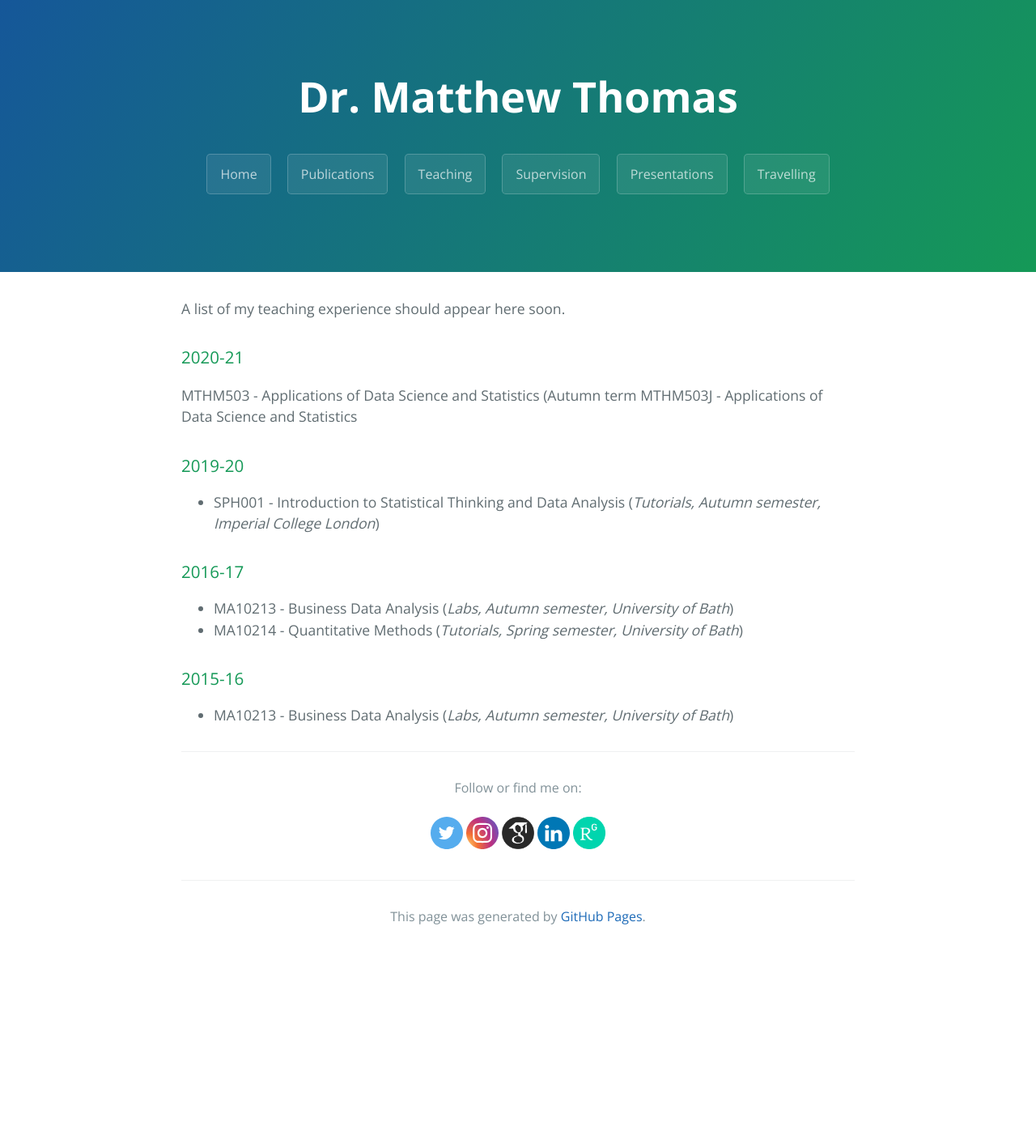
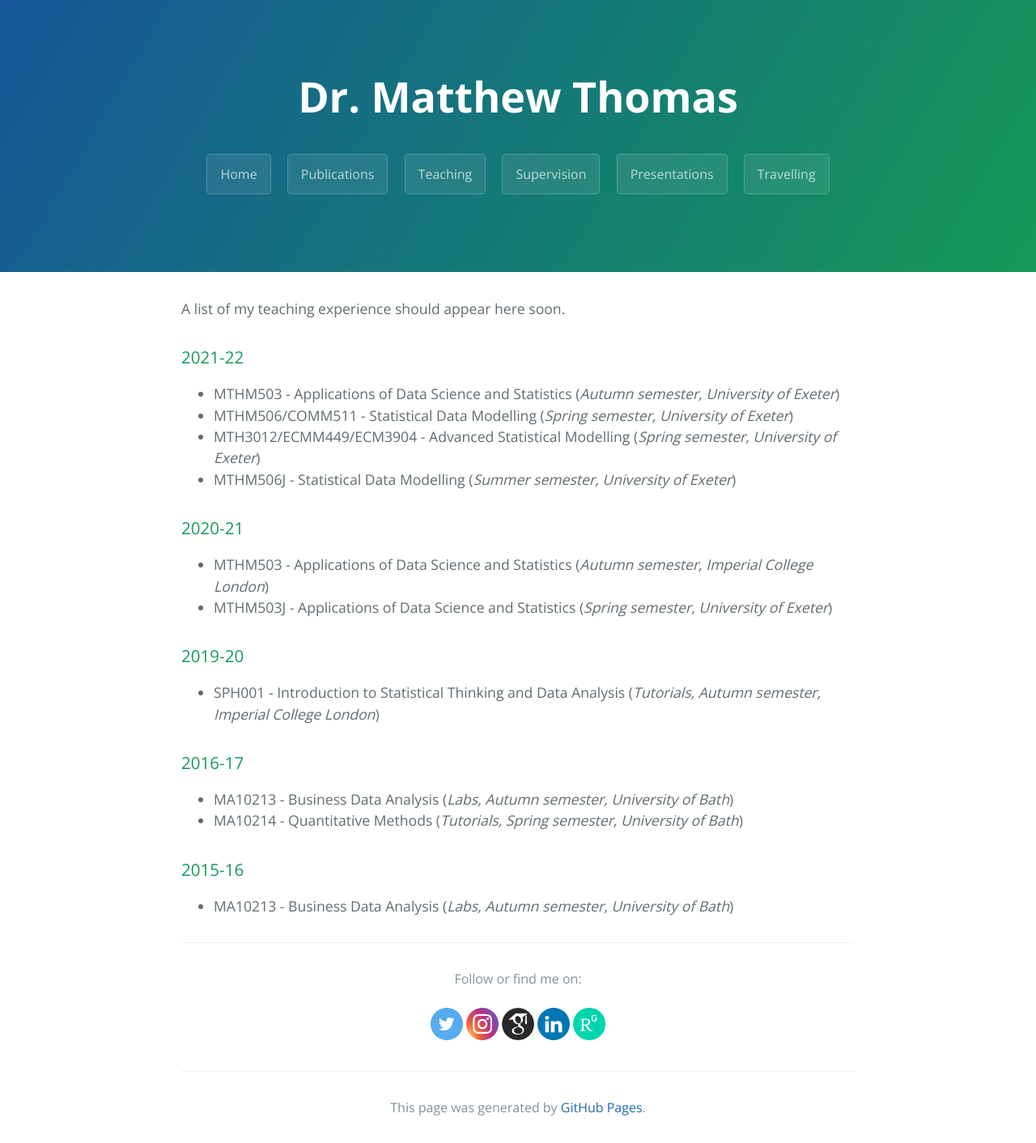
Before and after one commit to matthewllthomas/matthewllthomas.github.io, a Jekyll site: the page built from teaching/index.md, in a window 1280 px wide. Shown: the whole page at 81% size. Built offline with Jekyll 4.4.1, drawn with Linux system fonts in a browser that asks for light colours; the repository's description, which GitHub fills in, is left out; before the commit the page ends 1176 px from its top, so only the background shows below that.

Commit message:
Update index.md

```diff
--- a/teaching/index.md
+++ b/teaching/index.md
@@ -5,10 +5,17 @@ subtitle: Teaching
 ---
 A list of my teaching experience should appear here soon.
 
+### 2021-22
+
+* MTHM503 - Applications of Data Science and Statistics (_Autumn semester, University of Exeter_)
+* MTHM506/COMM511 - Statistical Data Modelling (_Spring semester, University of Exeter_)
+* MTH3012/ECMM449/ECM3904 - Advanced Statistical Modelling (_Spring semester, University of Exeter_)
+* MTHM506J - Statistical Data Modelling (_Summer semester, University of Exeter_)
+
 ### 2020-21
 
-MTHM503 - Applications of Data Science and Statistics (Autumn term
-MTHM503J - Applications of Data Science and Statistics
+* MTHM503 - Applications of Data Science and Statistics (_Autumn semester, Imperial College London_)
+* MTHM503J - Applications of Data Science and Statistics (_Spring semester, University of Exeter_)
 
 ### 2019-20
 
```
